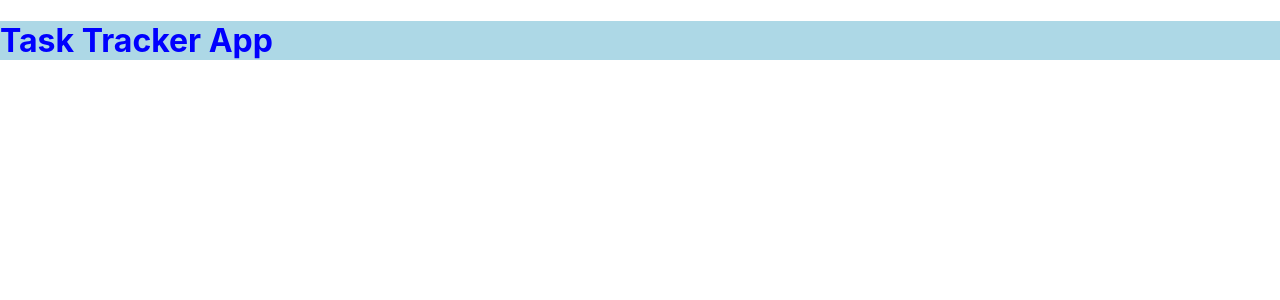
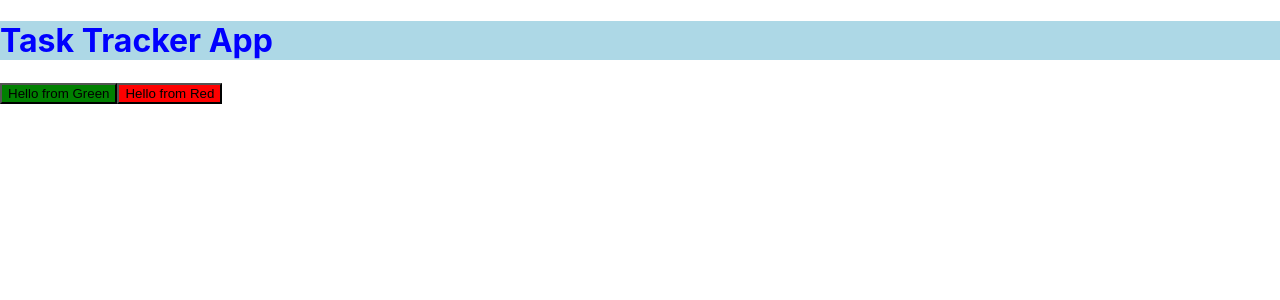
Before and after one commit to GowriKrishnamurthy/React-TaskTracker, a React (Create React App) app: page / in a window 1280 px wide. Shown: the top 300 px of the page. Built offline with nearby package versions, Linux system fonts and the light colour scheme.

Commit message:
Reusable button component and its usage

```diff
--- /dev/null
+++ b/src/components/Button.js
@@ -0,0 +1,19 @@
+import PropTypes from 'prop-types'
+const Button = ({ color, text , onClick}) => {
+
+  return (
+    <button
+        onClick={onClick}
+        className="btn"
+        style={{ backgroundColor:color }}>
+      {text}
+    </button>
+  );
+};
+
+Button.propTypes={
+    text:PropTypes.string,
+    color:PropTypes.string,
+    onClick:PropTypes.func,
+}
+export default Button;
--- a/src/components/Header.js
+++ b/src/components/Header.js
@@ -1,9 +1,15 @@
 import PropTypes from 'prop-types'
+import Button from './Button'
 
 const Header = ({title}) => {
+    const onClick = (e) => {
+        console.log(e)
+    }
     return (
-        <div>
+        <div className='header'>
             <h1 style ={headingStyle}>{title}</h1>
+            <Button color='green' text='Hello from Green' onClick={onClick} />
+            <Button color='red' text='Hello from Red' onClick={onClick} />
         </div>
     )
 }
@@ -19,4 +25,5 @@ Header.propTypes = {
 const headingStyle= {
     color:'blue', backgroundColor:'lightblue'
 }
+
 export default Header
```
